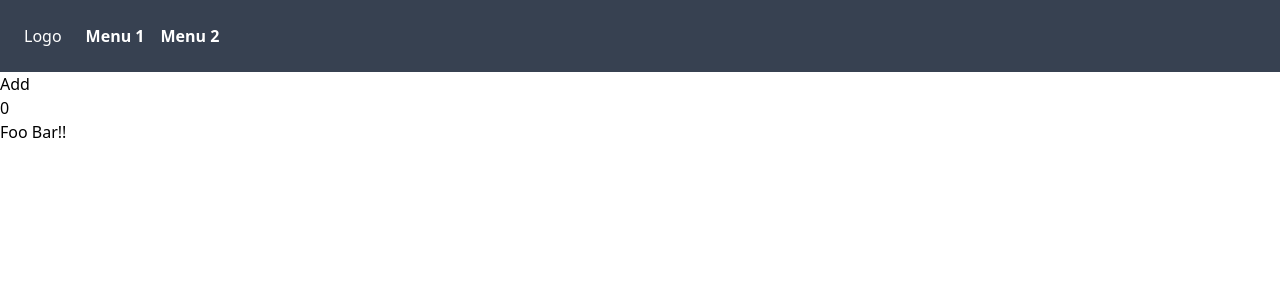
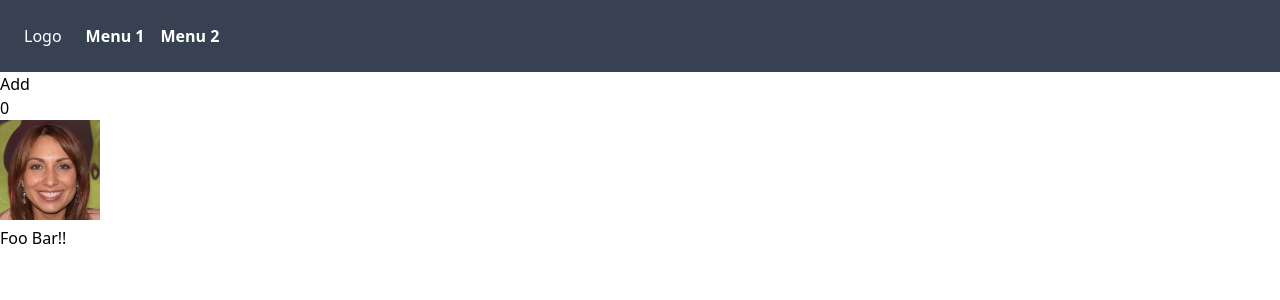
Before and after one commit to randompasi/capstone_sealDeal, a React app in the folder my-app/: page / in a window 1280 px wide. Shown: the top 300 px of the page. Built offline with nearby package versions, Linux system fonts and the light colour scheme.

Commit message:
Add Avattar component

```diff
--- /dev/null
+++ b/my-app/src/ProfilePage/Avatar.js
@@ -0,0 +1,16 @@
+/**
+ * @param {import('./types').AvatarProps} props
+ */
+export default function Avatar({url}) {
+	const size = 100;
+	return (
+		<div
+			style={{
+				background: `center / contain no-repeat url("${url}")`,
+				display: "inline-block",
+				height: size,
+				width: size,
+			}}
+		></div>
+	);
+}
--- a/my-app/src/ProfilePage/BasicInfo.js
+++ b/my-app/src/ProfilePage/BasicInfo.js
@@ -1,11 +1,12 @@
+import Avatar from "./Avatar";
+
 /**
  * @param {import('./types').ProfilePageProps} props
  */
 export default function BasicInfo({user}) {
-	console.log("woop", user.name);
 	return (
 		<div id="content">
-			<div style={{backgroundImage: user.avatarUrl}}></div>
+			<Avatar url={user.avatarUrl} />
 			<div style={{color: "black"}}>{user.name}!!</div>
 		</div>
 	);
--- a/my-app/src/ProfilePage/ProfilePage.js
+++ b/my-app/src/ProfilePage/ProfilePage.js
@@ -1,3 +1,4 @@
+import facepng from "../assets/face.png";
 import {useState} from "react";
 import BasicInfo from "./BasicInfo";
 
@@ -5,7 +6,7 @@ export default function ProfilePage() {
 	const [user] = useState(() => {
 		/** @type {import('./types').UserInfo} */
 		const user = {
-			avatarUrl: "test",
+			avatarUrl: facepng,
 			name: "Foo Bar",
 		};
 		return user;
--- a/my-app/src/ProfilePage/types.d.ts
+++ b/my-app/src/ProfilePage/types.d.ts
@@ -7,3 +7,7 @@ export interface UserInfo {
 export interface ProfilePageProps {
 	user: UserInfo
 }
+
+export interface AvatarProps {
+	url: string
+}
```
